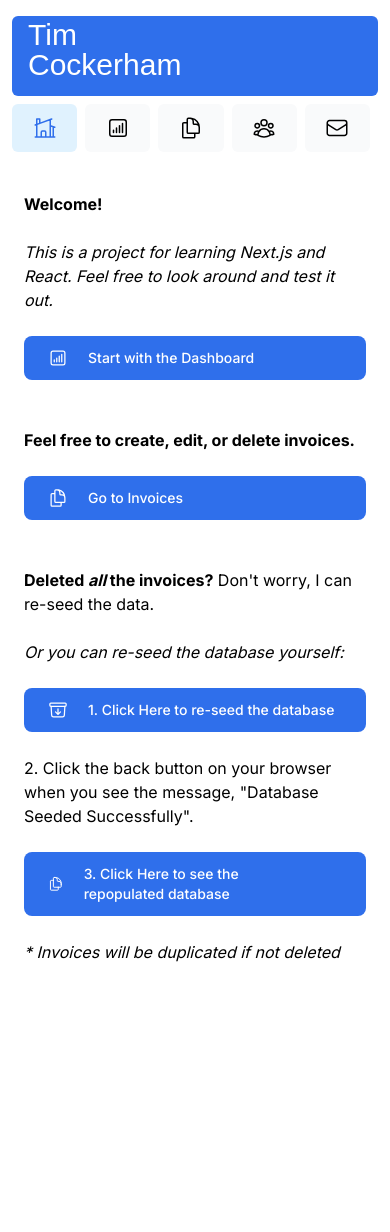
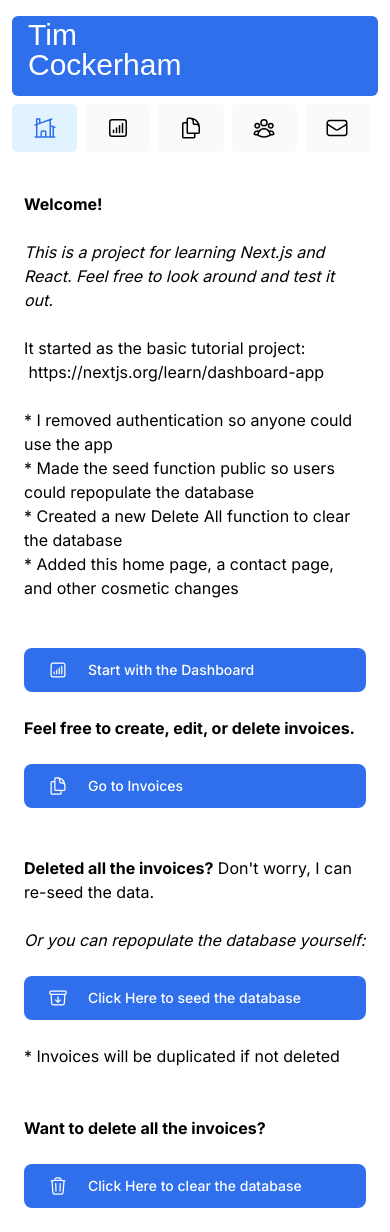
Before and after one commit to tjcocker/NextJS-App, a Next.js app: page /dashboard/home in a window 390 px wide. Before the commit the page ends 988 px from the top, so only its background shows below. Built offline with nearby package versions, Linux system fonts and the light colour scheme; a web font is replaced by a local one.

Commit message:
added delete function

```diff
--- a/app/dashboard/home/page.tsx
+++ b/app/dashboard/home/page.tsx
@@ -1,6 +1,6 @@
 import type { NextPage } from 'next'
 import Head from 'next/head'
-import { ChartBarSquareIcon, ArchiveBoxArrowDownIcon, DocumentDuplicateIcon } from '@heroicons/react/24/outline';
+import { ChartBarSquareIcon, ArchiveBoxArrowDownIcon, DocumentDuplicateIcon, TrashIcon } from '@heroicons/react/24/outline';
 import Link from 'next/link';
 
 const Home: NextPage = () => {
@@ -16,13 +16,19 @@ const Home: NextPage = () => {
                     <b>Welcome!</b>
                 </h1><br></br>
                 <p><i>This is a project for learning Next.js and React. Feel free to look around and test it out.</i></p>
-                <br></br>
+                <br></br><p>It started as the basic tutorial project: &nbsp;<a
+                    href="https://nextjs.org/learn/dashboard-app" ><span>https://nextjs.org/learn/dashboard-app</span>
+                </a><br></br><br></br>
+                    * I removed authentication so anyone could use the app<br></br>
+                    * Made the seed function public so users could repopulate the database<br></br>
+                    * Created a new Delete All function to clear the database<br></br>
+                    * Added this home page, a contact page, and other cosmetic changes</p><br></br><br></br>
                 <Link
                     href="/dashboard"
                     className="flex items-center gap-5 self-start rounded-lg bg-blue-600 px-6 py-3 text-sm font-medium text-white transition-colors hover:bg-blue-400 md:text-base"
                 > <ChartBarSquareIcon className="w-5 md:w-6" />
                     <span>Start with the Dashboard</span>
-                </Link><br></br><br></br>
+                </Link><br></br>
                 <p><b>Feel free to create, edit, or delete invoices.</b></p><br></br>
                 <Link
                     href="/dashboard/invoices"
@@ -30,25 +36,25 @@ const Home: NextPage = () => {
                 > <DocumentDuplicateIcon className="w-5 md:w-6" />
                     <span>Go to Invoices</span>
                 </Link><br></br><br></br>
-                <p><b>Deleted <i>all</i> the invoices?</b> Don&apos;t worry, I can re-seed the data.</p><br></br> <p><i>Or you can re-seed the database yourself:</i></p>
+                <p><b>Deleted all the invoices?</b> Don&apos;t worry, I can re-seed the data.</p><br></br> <p><i>Or you can repopulate the database yourself:</i></p>
                 <br></br>
                 <a
                     href="/seed"
                     className="flex items-center gap-5 self-start rounded-lg bg-blue-600 px-6 py-3 text-sm font-medium text-white transition-colors hover:bg-blue-400 md:text-base"
                 > <ArchiveBoxArrowDownIcon className="w-5 md:w-6" />
-                    <span>1. Click Here to re-seed the database</span>
+                    <span>Click Here to seed the database</span>
                 </a>
-                <br></br><p>2. Click the back button on your browser when you see the message, &quot;Database Seeded Successfully&quot;.</p><br></br>
+                <p><br></br> * Invoices will be duplicated if not deleted</p><br></br>
 
-                <div>
-                    <Link
-                        href="/dashboard/invoices"
-                        className="flex items-center gap-5 self-start rounded-lg bg-blue-600 px-6 py-3 text-sm font-medium text-white transition-colors hover:bg-blue-400 md:text-base"
-                    > <DocumentDuplicateIcon className="w-5 md:w-6" />
-                        <span>3. Click Here to see the repopulated database</span><br></br>
-                    </Link><br></br>
-                    <p><i>* Invoices will be duplicated if not deleted</i></p>
-                </div>
+                <br></br>
+                <p><b>Want to delete all the invoices?</b></p>
+                <br></br>
+                <a
+                    href="/delete"
+                    className="flex items-center gap-5 self-start rounded-lg bg-blue-600 px-6 py-3 text-sm font-medium text-white transition-colors hover:bg-blue-400 md:text-base"
+                > <TrashIcon className="w-5 md:w-6" />
+                    <span>Click Here to clear the database</span>
+                </a>
             </main>
         </div>
     )
--- /dev/null
+++ b/app/delete/route.ts
@@ -0,0 +1,22 @@
+import { db } from '@vercel/postgres';
+
+const client = await db.connect();
+
+async function deleteUsers() {
+    await client.sql`DELETE FROM invoices`;
+
+}
+
+export async function GET() {
+
+    try {
+      await client.sql`BEGIN`;
+      await deleteUsers();
+      await client.sql`COMMIT`;
+
+      return Response.json({ message: 'Database deleted successfully, click the Back button on your browser' });
+    } catch (error) {
+      await client.sql`ROLLBACK`;
+      return Response.json({ error }, { status: 500 });
+    }
+  }
```
